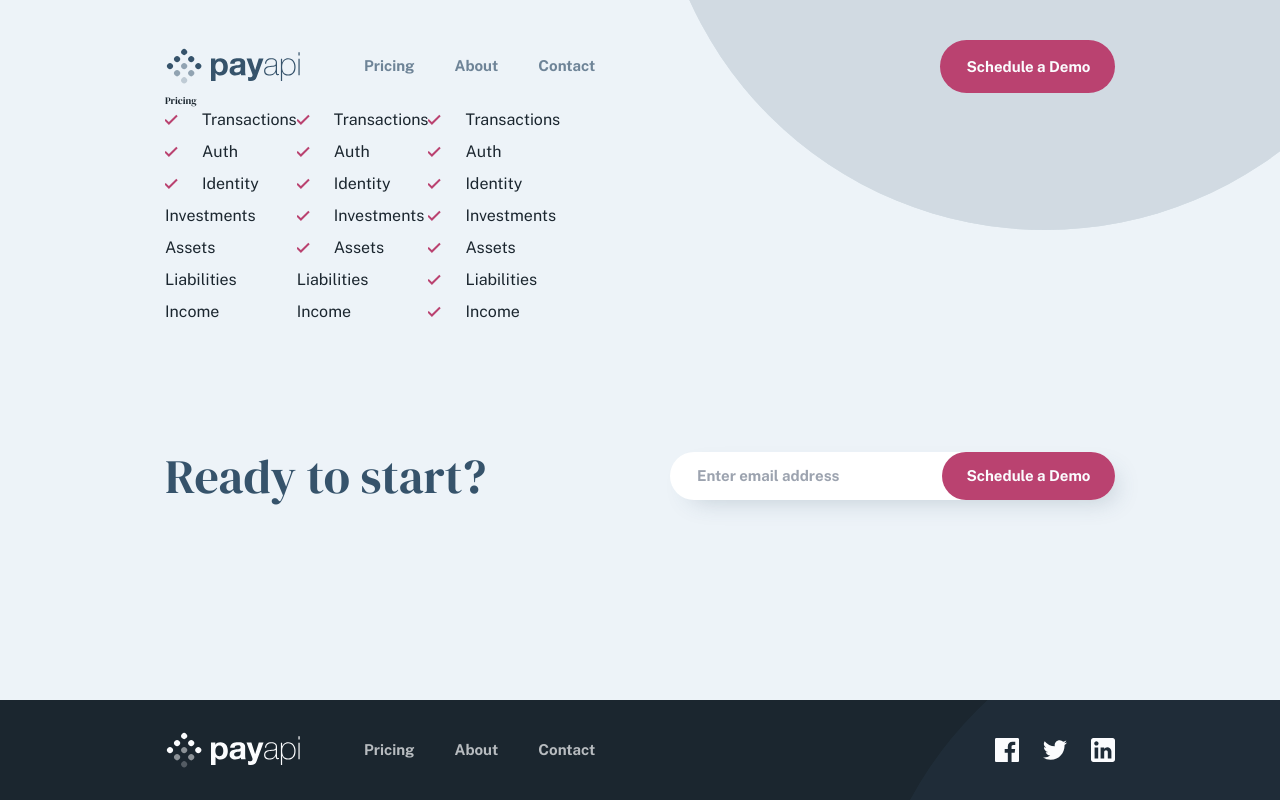
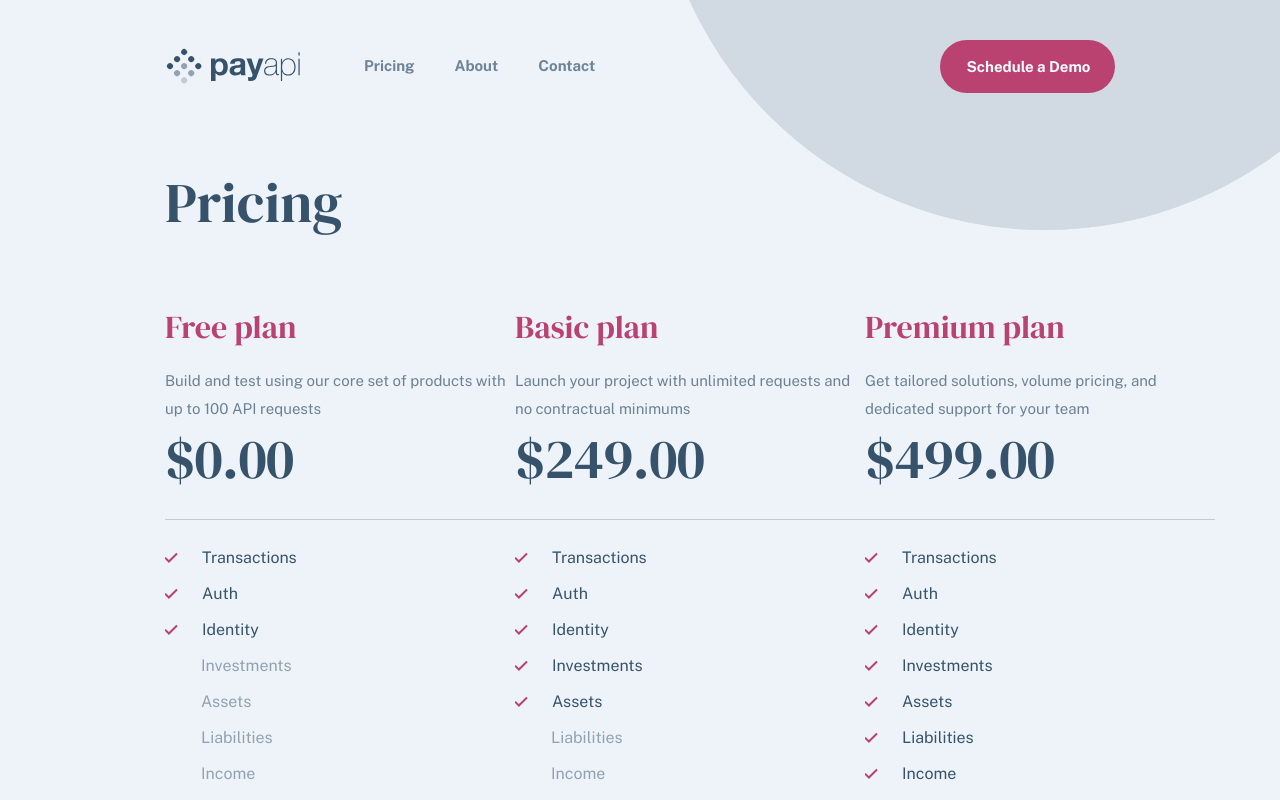
Before and after one commit to SabinaCristea/payAPI-multi-page, a Next.js app: page /pricing in a window 1280 px wide. Shown: the top 800 px of the page. Built offline with nearby package versions, Linux system fonts and the light colour scheme.

Commit message:
Finish pricing page

```diff
--- a/app/_components/PricingPlan.tsx
+++ b/app/_components/PricingPlan.tsx
@@ -12,54 +12,97 @@ function PricingPlan({
   isAsChecked,
   isLiChecked,
   isIncChecked,
+  title,
+  subtitle,
+  price,
 }: {
   isInvChecked: boolean;
   isAsChecked: boolean;
   isLiChecked: boolean;
   isIncChecked: boolean;
+  title: string;
+  subtitle: string;
+  price: string;
 }) {
   return (
-    <div>
-      <h2></h2>
-      <p></p>
-      <span></span>
-      <div></div>
+    <div className="text-[var(--secondary-blue-1)] flex flex-col max-w-[35rem]">
+      <h2 className="text-[var(--primary-pink)] text-[3.2rem] mb-[1.6rem]">
+        {title}
+      </h2>
+      <p
+        className={`${publicSans.className} text-[1.5rem] text-[var(--secondary-blue-3)] leading-[2.8rem]`}
+      >
+        {subtitle}
+      </p>
+      <span className="text-[5.6rem] leading-[7.2rem] tracking-[-0.431px] mb-[2.4rem]">
+        ${price}
+      </span>
+      <div
+        className="max-w-[35rem] h-[0.1rem] bg-[var(--secondary-blue-1)] opacity-[0.25] mb-[2.4rem]
+      "
+      ></div>
 
       <ul
         className={`${publicSans.className} text-[1.6rem] flex flex-col gap-[0.8rem]`}
       >
-        <li className="flex items-center gap-[2.4rem]">
+        <li className="flex items-center gap-[2.4rem] leading-[2.8rem]">
           <CheckedSvg />
           Transactions
         </li>
-        <li className="flex items-center gap-[2.4rem]">
+        <li className="flex items-center gap-[2.4rem] leading-[2.8rem]">
           <CheckedSvg />
           Auth
         </li>
-        <li className="flex items-center gap-[2.4rem]">
+        <li className="flex items-center gap-[2.4rem] leading-[2.8rem]">
           <CheckedSvg />
           Identity
         </li>
-        <li className="flex items-center gap-[2.4rem]">
+        <li
+          className={`${
+            isInvChecked
+              ? ""
+              : "text-[var(--secondary-blue-1)] opacity-[0.5] pl-[3.6rem]"
+          } flex items-center gap-[2.4rem] leading-[2.8rem]`}
+        >
           <CheckedSvg className={isInvChecked ? "" : "hidden"} />
           Investments
         </li>
-        <li className="flex items-center gap-[2.4rem]">
+        <li
+          className={`${
+            isAsChecked
+              ? ""
+              : "text-[var(--secondary-blue-1)] opacity-[0.5] pl-[3.6rem]"
+          } flex items-center gap-[2.4rem] leading-[2.8rem]`}
+        >
           <CheckedSvg className={isAsChecked ? "" : "hidden"} />
           Assets
         </li>
-        <li className="flex items-center gap-[2.4rem]">
+        <li
+          className={`${
+            isLiChecked
+              ? ""
+              : "text-[var(--secondary-blue-1)] opacity-[0.5] pl-[3.6rem]"
+          } flex items-center gap-[2.4rem] leading-[2.8rem]`}
+        >
           <CheckedSvg className={isLiChecked ? "" : "hidden"} />
           Liabilities
         </li>
-        <li className="flex items-center gap-[2.4rem]">
+        <li
+          className={`${
+            isIncChecked
+              ? ""
+              : "text-[var(--secondary-blue-1)] opacity-[0.5] pl-[3.6rem]"
+          } flex items-center gap-[2.4rem] leading-[2.8rem]`}
+        >
           <CheckedSvg className={isIncChecked ? "" : "hidden"} />
           Income
         </li>
 
-        <div></div>
+        <div className="w-[35rem] h-[0.1rem] bg-[var(--secondary-blue-1)] opacity-[0.25] mt-[2.4rem] mb-[2.4rem]"></div>
 
-        <button></button>
+        <button className="flex self-start px-[2.8rem] py-[1.5rem] text-[1.5rem] font-bold rounded-[50rem] border-[0.15rem] border-[var(--secondary-blue-1)] tracking-[-0.115px] hover:text-[var(--primary-white)] hover:bg-[var(--secondary-blue-1)]">
+          Request Access
+        </button>
       </ul>
     </div>
   );
--- a/app/pricing/page.tsx
+++ b/app/pricing/page.tsx
@@ -14,25 +14,36 @@ export default function Page() {
     <main>
       <CirclePatternSvg className="absolute top-[-55rem] right-[-15.5rem] z-[-1]" />
 
-      <h1>Pricing</h1>
-      <div className="flex">
+      <h1 className="text-[5.6rem] text-[var(--secondary-blue-1)] mb-[7.2rem] mt-[8.2rem] leading-[5.6rem]">
+        Pricing
+      </h1>
+      <div className="flex justify-between">
         <PricingPlan
           isInvChecked={false}
           isAsChecked={false}
           isLiChecked={false}
           isIncChecked={false}
+          title="Free plan"
+          subtitle="Build and test using our core set of products with up to 100 API requests"
+          price="0.00"
         />
         <PricingPlan
           isInvChecked={true}
           isAsChecked={true}
           isLiChecked={false}
           isIncChecked={false}
+          title="Basic plan"
+          subtitle="Launch your project with unlimited requests and no contractual minimums"
+          price="249.00"
         />
         <PricingPlan
           isInvChecked={true}
           isAsChecked={true}
           isLiChecked={true}
           isIncChecked={true}
+          title="Premium plan"
+          subtitle="Get tailored solutions, volume pricing, and dedicated support for your team "
+          price="499.00"
         />
       </div>
       <div className="flex items-center justify-between w-[100%] mb-[9.6rem] mt-[10rem]">
```
